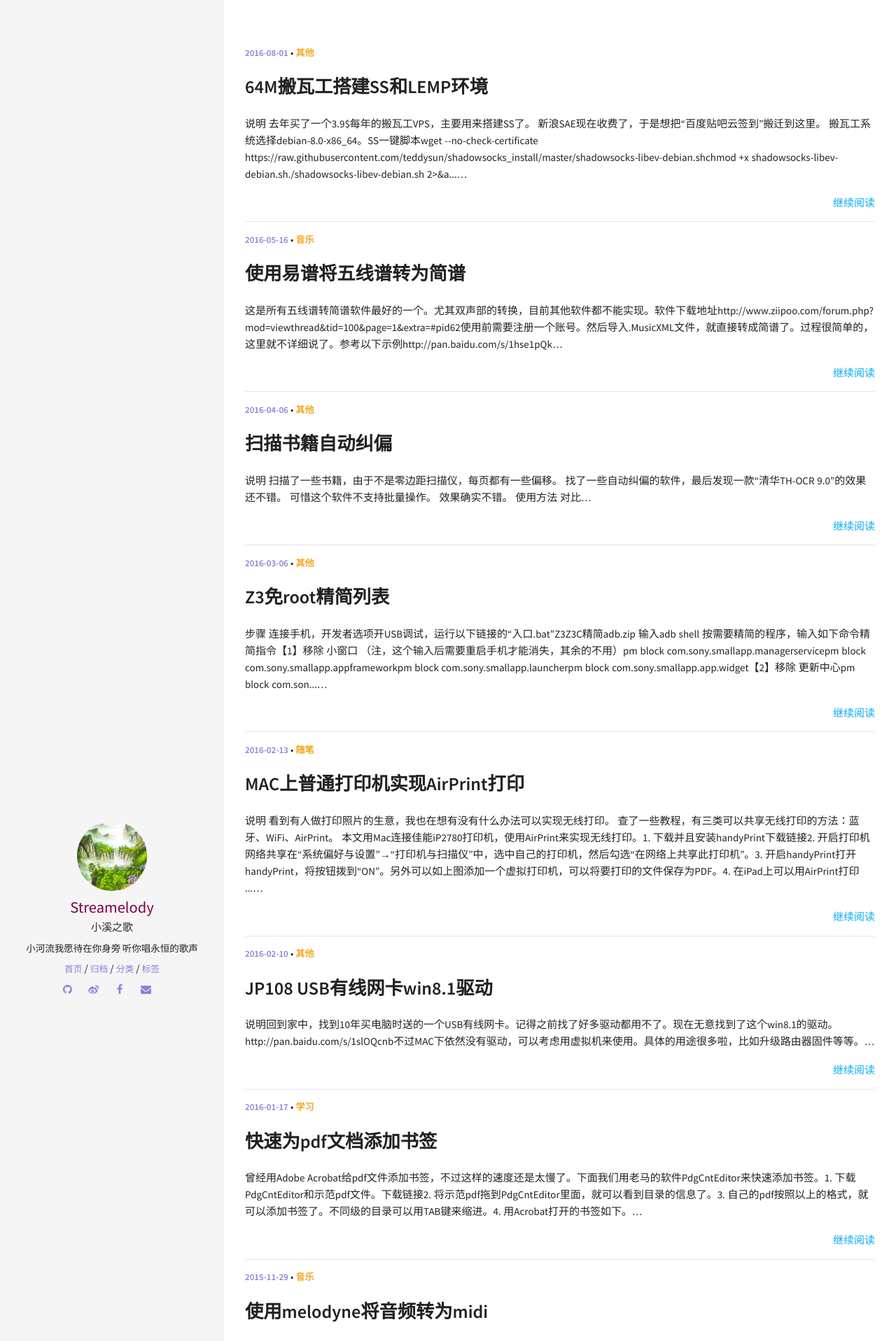
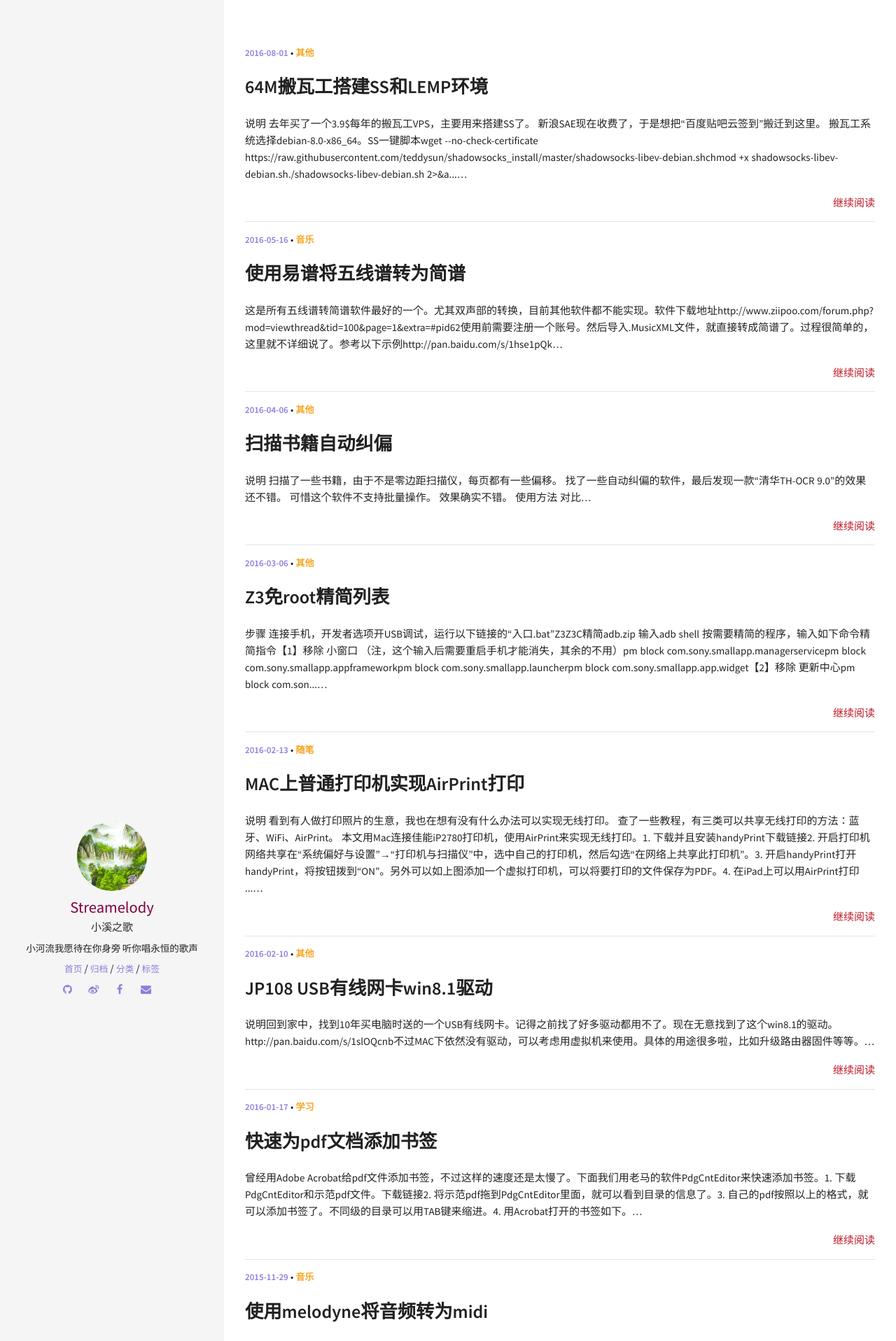
Before and after one commit to yaxauw/streamelody.github.io, a Jekyll site: the page built from index.html, in a window 1280 px wide. Shown: the top 1916 px of the page at 70% size. Built offline with Jekyll 4.4.1, drawn with Linux system fonts in a browser that asks for light colours; the list of posts is cut into pages by our own code.

Commit message:
commitString

```diff
--- a/_sass/components/_typography.scss
+++ b/_sass/components/_typography.scss
@@ -36,10 +36,10 @@ blockquote {
 
 a {
    text-decoration: none;
-   color: $info;
+   color: $catred;
    &:hover,
    &:focus {
-     color: lighten($info, 14%);
+     color: lighten($catred, 14%);
      text-decoration: none;
    }
 }
--- a/_sass/components/_variables.scss
+++ b/_sass/components/_variables.scss
@@ -61,6 +61,7 @@ $success:          #65e892;
 $danger:           #f83e4b;
 $warning:          #F5A623;
 $info:             #09ABF6;
+$catred:           #BF1827;
 
 // Tables
 $table-border-color: #d0d0d0 !default;
```
